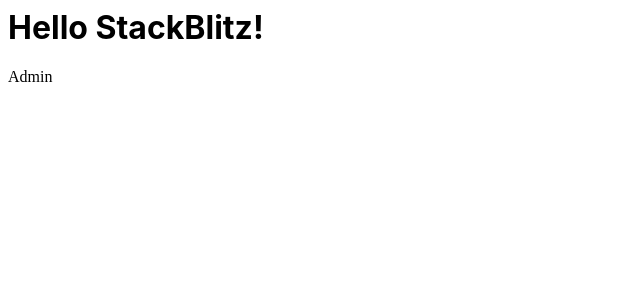
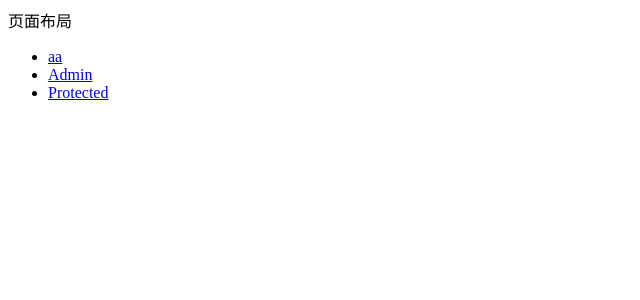
Before and after one commit to dayukeji/react-auth-jianquan, a React (Create React App) app: page /Admin in a window 1280 px wide. Shown: the top 300 px of the page, without its empty margins (0-640 px from the left). Built offline with nearby package versions, Linux system fonts and the light colour scheme.

Commit message:
1 file modified, 4 added

```diff
--- a/src/App.js
+++ b/src/App.js
@@ -2,13 +2,21 @@
 import './style.css';
 import { Routes, Route } from 'react-router-dom';
 import Admin from './components/Admin';
+import Login from './components/Login';
+import Protected from './components/Protected';
+import Public from './components/Public';
+import Layout from './components/Layout';
 
 export default function App() {
   return (
     <div>
-      <h1>Hello StackBlitz!</h1>
       <Routes>
-        <Route element={<Admin />} path="/Admin"></Route>
+        <Route element={<Layout />}>
+          <Route element={<Admin />} path="/Admin"></Route>
+          <Route element={<Login />} path="/Login"></Route>
+          <Route element={<Protected />} path="/Protected"></Route>
+          <Route element={<Public />} path="/Public"></Route>
+        </Route>
       </Routes>
     </div>
   );
--- /dev/null
+++ b/src/components/Layout.js
@@ -0,0 +1,23 @@
+import React from 'react';
+
+import { Link } from 'react-router-dom';
+const Layout = () => {
+  return (
+    <div>
+      <div>页面布局</div>
+      <ul>
+        <li>
+          <Link to="/">aa</Link>
+        </li>
+        <li>
+          <Link to="/Admin">Admin</Link>
+        </li>
+        <li>
+          <Link to="/Protected">Protected</Link>
+        </li>
+      </ul>
+    </div>
+  );
+};
+
+export default Layout;
--- /dev/null
+++ b/src/components/Login.js
@@ -0,0 +1,7 @@
+import React from 'react';
+
+const Admin = () => {
+  return <div>login</div>;
+};
+
+export default Admin;
--- /dev/null
+++ b/src/components/Protected.js
@@ -0,0 +1,7 @@
+import React from 'react';
+
+const Admin = () => {
+  return <div>protected</div>;
+};
+
+export default Admin;
--- /dev/null
+++ b/src/components/Public.js
@@ -0,0 +1,7 @@
+import React from 'react';
+
+const Admin = () => {
+  return <div>Public</div>;
+};
+
+export default Admin;
```
